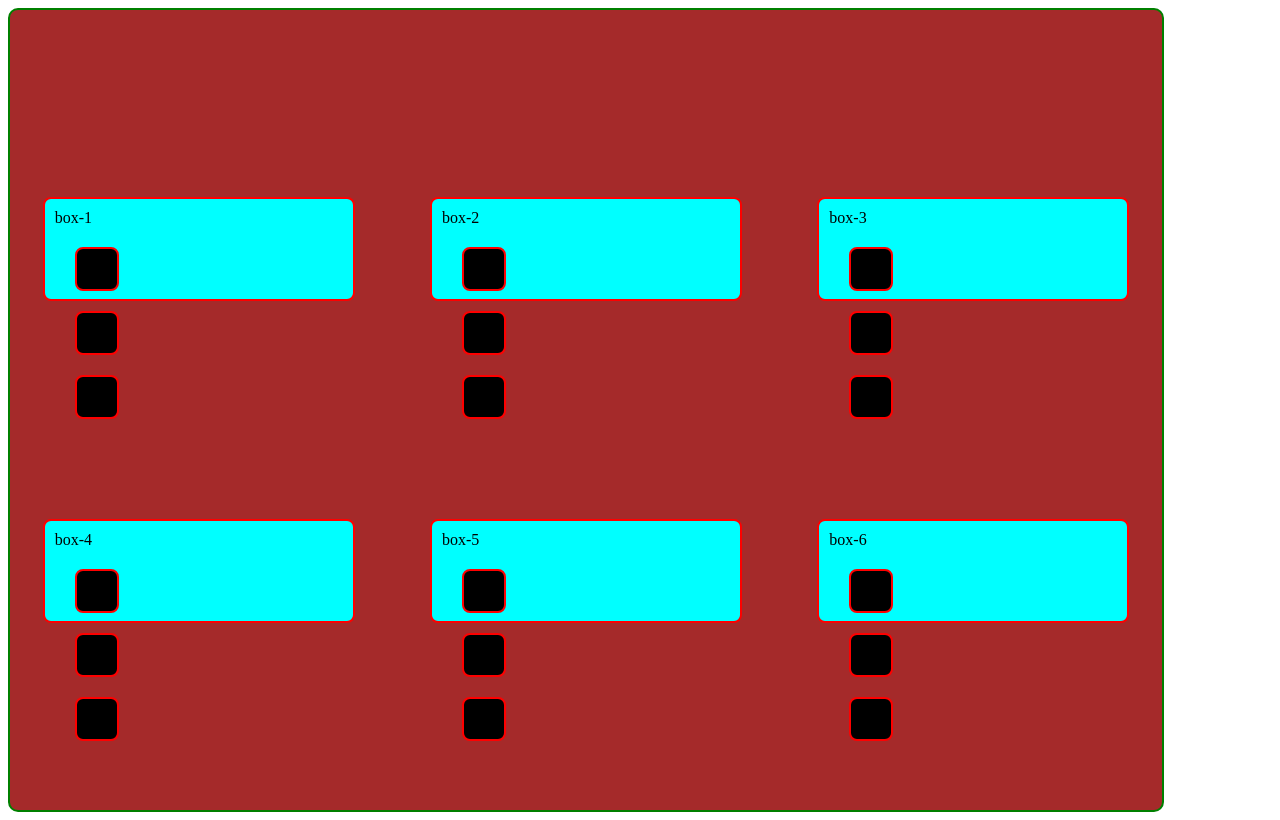
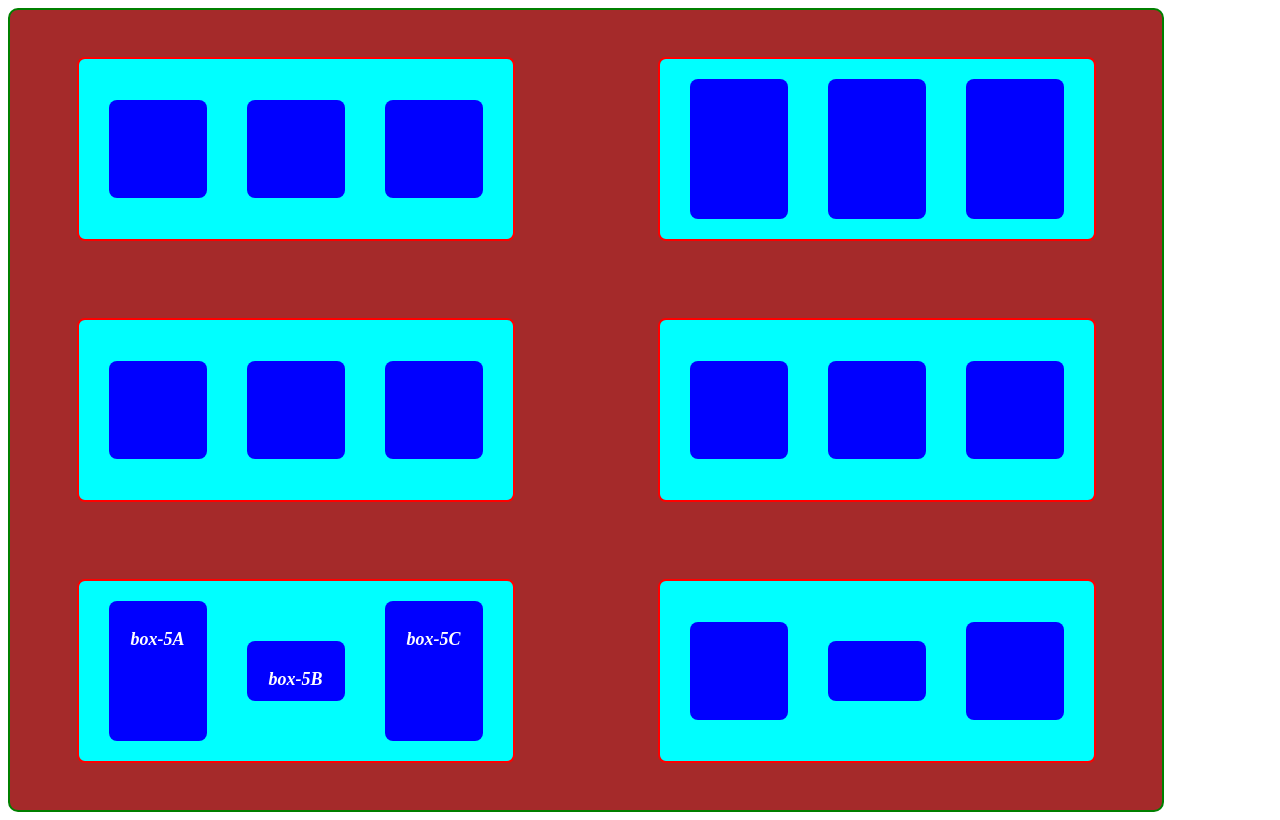
Before and after one commit to nikita150187/Flexbox_BEM, a plain HTML site: page index.html in a window 1280 px wide. Drawn offline with Linux system fonts and the light colour scheme.

Commit message:
six boxes add in to the code

```diff
--- a/index.html
+++ b/index.html
@@ -9,38 +9,50 @@
 <body>
     <div class="container">
 
-        <div class="box">box-1
-          <div class="box one-box"></div>
-          <div class="box one-box"></div>
-          <div class="box one-box"></div>
+        <div class="box">
+          <div class="box-1A"></div>
+          <div class="box-1B"></div>
+          <div class="box-1C"></div>
         </div>
-        <div class="box">box-2
-          <div class="box two-box"></div>
-          <div class="box two-box"></div>
-          <div class="box two-box"></div>
+        <div class="box">
+
+          <div class="box-2A"></div>
+          <div class="box-2B"></div>
+          <div class="box-2C"></div>
         </div>
-        <div class="box">box-3
-          <div class="box three-box"></div>
-          <div class="box three-box"></div>
-          <div class="box three-box"></div>
+        <div class="box">
+
+          <div class="box-3A"></div>
+          <div class="box-3B"></div>
+          <div class="box-3C"></div>
         </div>
 
-        <div class="box">box-4
-          <div class="box four-box"></div>
-          <div class="box four-box"></div>
-          <div class="box four-box"></div>
+        <div class="box">
+
+          <div class="box-4A"></div>
+          <div class="box-4B"></div>
+          <div class="box-4C"></div>
         </div>
-        <div class="box">box-5
-          <div class="box five-box"></div>
-          <div class="box five-box"></div>
-          <div class="box five-box"></div>
+        <div class="box">
+
+          <div class="box-5A">
+            <p> box-5A</p>
+          </div>
+          <div class="box-5B">
+            <p> box-5B</p>
+          </div>
+          <div class="box-5C">
+            <p> box-5C</p>
+          </div>
         </div>
-        <div class="box">box-6
-          <div class="box six-box"></div>
-          <div class="box six-box"></div>
-          <div class="box six-box"></div>
+        <div class="box">
+
+          <div class="box-6A"></div>
+          <div class="box-6B"></div>
+          <div class="box-6C"></div>
         </div>
 
   </div>
+</head>
 </body>
 </html>
--- a/style/flex.css
+++ b/style/flex.css
@@ -13,103 +13,95 @@
   border-radius: 10px;
 }
 
-.box{
+.box {
+  display: flex;
   border: 2px solid red;
-  width: 200px;
-  height: 80px;
+  width: 468px;
+  height: 160px;
   background-color: aqua;
   margin: 20px;
   flex-basis: 25%;
   padding: 10px;
   border-radius: 8px;
+  align-items: center;}
+
+.box-1A, .box-1B, .box-1C {
+  width: 78px;
+  height: 78px;
+  color: black;
+  background-color: blue;
+  margin: 20px;
+  flex-basis: 25%;
+  padding: 10px;
+  border-radius: 8px;
+  align-items: center;}
+
+.box-2A, .box-2B, .box-2C {
+  width: 78px;
+  height: 120px;
+  color: black;
+  background-color: blue;
+  margin: 20px;
+  flex-basis: 25%;
+  padding: 10px;
+  border-radius: 8px;}
+
+.box-3A, .box-3B, .box-3C {
+  width: 78px;
+  height: 78px;
+  color: black;
+  background-color: blue;
+  margin: 20px;
+  flex-basis: 25%;
+  padding: 10px;
+  border-radius: 8px;}
+
+.box-4A, .box-4B, .box-4C {
+  width: 78px;
+  height: 78px;
+  color: black;
+  background-color: blue;
+  margin: 20px;
+  flex-basis: 25%;
+  padding: 10px;
+  border-radius: 8px;
+  justify-content: left;}
+
+.box-5A, .box-5B, .box-5C {
+  width: 78px;
+  height: 120px;
+  color: white;
+  background-color: blue;
+  margin: 20px;
+  flex-basis: 25%;
+  padding: 10px;
+  border-radius: 8px;
+  text-align: center;
+  font-style: italic;
+  font-size: large;
+  font-weight: bold;
 }
-.box-1{
-  justify-content: flex-start;
-  align-items: flex-end;
-  display: flex;
-}
-.one-box {
-  display: flex;
-  height: 20px;
-  width: 20px;
-  align-items: center;
-  align-content: space-between;
-  background-color: black;}
+.box-5B{
+  width: 78px;
+  height: 40px;}
 
+.box-6A,  .box-6C {
+  width: 78px;
+  height: 78px;
+  color: black;
+  background-color: blue;
+  margin: 20px;
+  flex-basis: 25%;
+  padding: 10px;
+  border-radius: 8px;}
 
-.box-2{
-  justify-content: center;
-  align-items: center;
-}
-.two-box{
-  height: 20px;
-  width: 20px;
-  align-items: center;
-  align-content: space-between;
-  background-color: black;
-}
-.box-3{
-  justify-content: flex-start;
-  align-items: flex-end;
-  display: flex;
-}
-.three-box {
-  display: flex;
-  height: 20px;
-  width: 20px;
-  align-items: center;
-  align-content: space-between;
-  background-color: black;
-}
-.box-4{
-  justify-content: flex-start;
-  align-items: flex-end;
-  display: flex;
-}
-.four-box {
-  display: flex;
-  height: 20px;
-  width: 20px;
-  align-items: center;
-  align-content: space-between;
-  background-color: black;
-}
-.box-5{
-  justify-content: flex-start;
-  align-items: flex-end;
-  display: flex;
-}
-.four-box {
-  display: flex;
-  height: 20px;
-  width: 20px;
-  align-items: center;
-  align-content: space-between;
-  background-color: black;
-}
-.box-5{
-  justify-content: flex-start;
-  align-items: flex-end;
-  display: flex;
-}
-.five-box {
-  display: flex;
-  height: 20px;
-  width: 20px;
-  align-items: center;
-  align-content: space-between;
-  background-color: black;
-}
-.box-6{
-  justify-content: flex-start;
-  align-items: flex-end;
-  display: flex;
-}
-.six-box {
-  display: flex;
-  height: 20px;
-  width: 20px;
-  align-items: center;
-  align-content: space-between;
-  background-color: black;
-}
+.box-6B{
+  width: 78px;
+  height: 40px;
+  color: black;
+  background-color: blue;
+  margin: 20px;
+  flex-basis: 25%;
+  padding: 10px;
+  border-radius: 8px;
+  }
```
